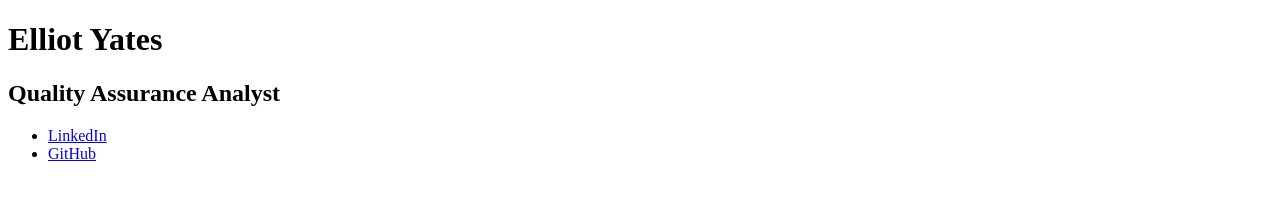
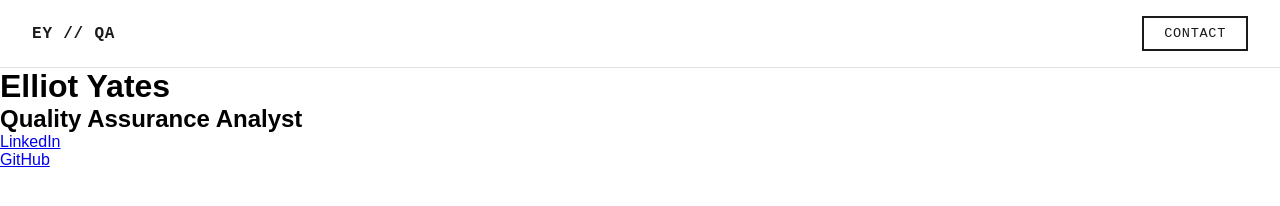
Before and after one commit to elliot-yates/elliot-yates.github.io, a plain HTML site: page index.html in a window 1280 px wide. Drawn offline with Linux system fonts and the light colour scheme.

Commit message:
feature: added sticky header with 'logo' and Contact button. With Styling.

```diff
--- a/index.html
+++ b/index.html
@@ -4,8 +4,14 @@
     <meta>
     <meta>
     <title>Elliot Yates</title>
+    <link rel="stylesheet" href="styles.css">
   </head>
   <body>
+
+    <header>
+      <a href="/" class="logo">EY // QA</a>
+      <a href="mailto:elliot@elliotyates.com" class="contact-btn">CONTACT</a>
+    </header>
 
     <h1>Elliot Yates</h1>
     <h2>Quality Assurance Analyst</h2>
--- /dev/null
+++ b/styles.css
@@ -0,0 +1,47 @@
+* {
+    margin: 0;
+    padding: 0;
+    box-sizing: border-box;
+}
+
+body {
+    font-family: sans-serif;
+}
+
+header {
+    position: sticky;
+    top: 0;
+    display: flex;
+    justify-content: space-between;
+    align-items: center;
+    padding: 1rem 2rem;
+    background-color: #fff;
+    border-bottom: 1px solid #e0e0e0;
+    z-index: 100;
+}
+
+.logo {
+    font-family: monospace;
+    font-size: 1rem;
+    font-weight: bold;
+    text-decoration: none;
+    color: #1a1a1a;
+    letter-spacing: 0.05em;
+}
+
+.contact-btn {
+    display: inline-block;
+    padding: 0.5rem 1.25rem;
+    border: 2px solid #1a1a1a;
+    color: #1a1a1a;
+    text-decoration: none;
+    font-family: monospace;
+    font-size: 0.85rem;
+    letter-spacing: 0.05em;
+    transition: background-color 0.2s ease, color 0.2s;
+}
+
+.contact-btn:hover {
+    background-color: #1a1a1a;
+    color: #fff;
+}
```
